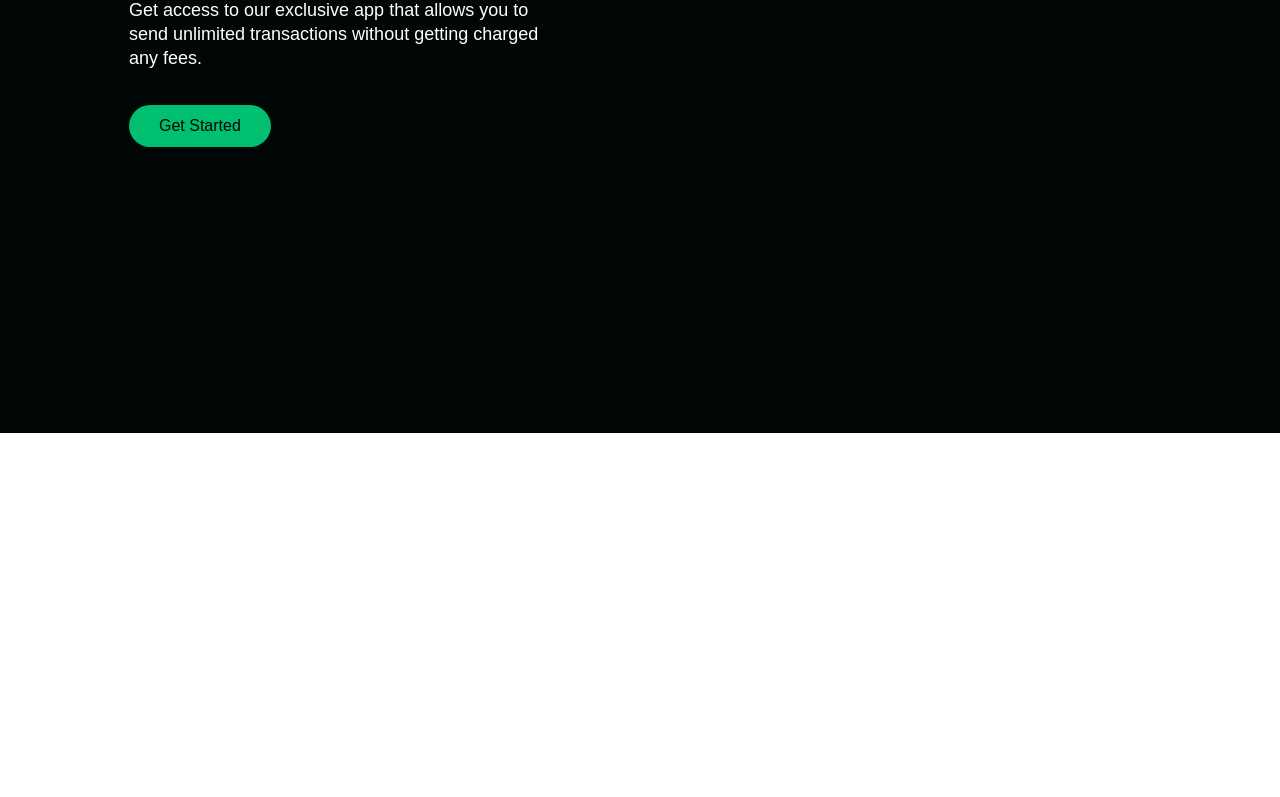
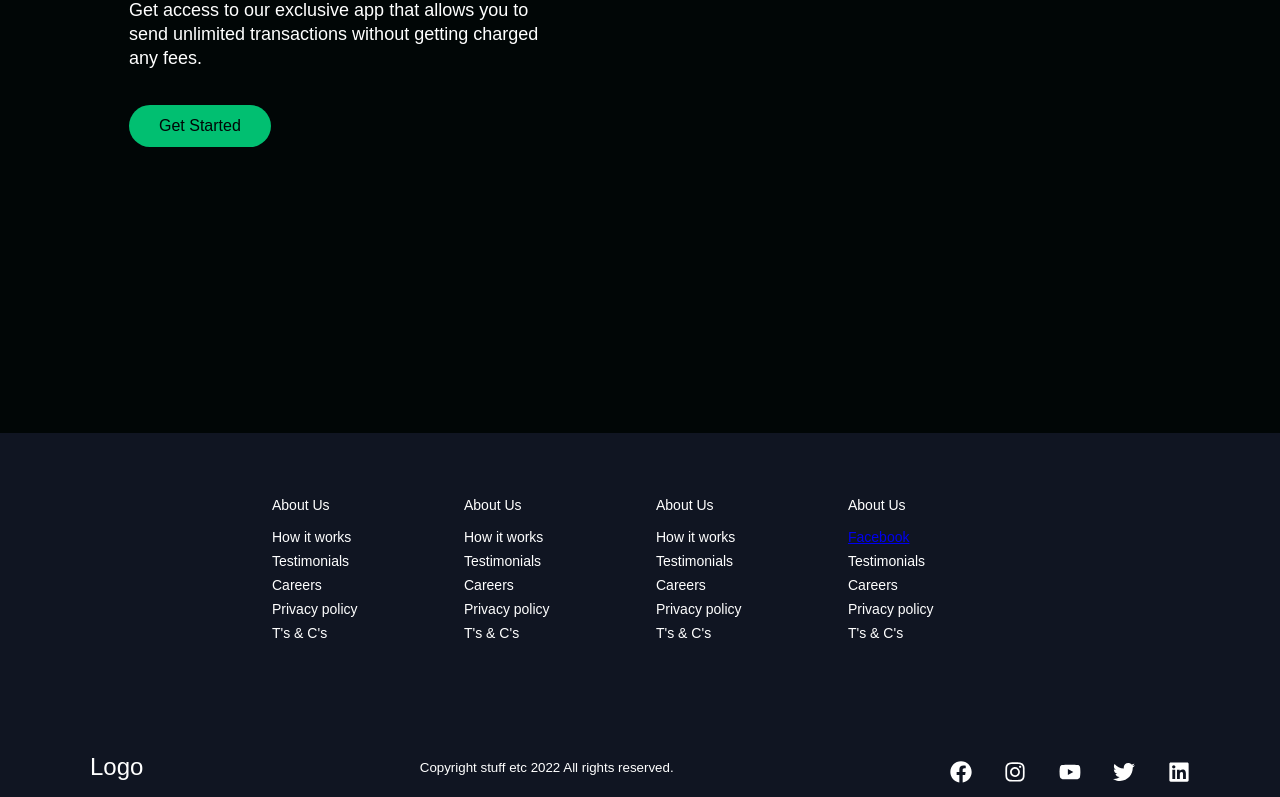
Before and after one commit to Mr-Forder/React-landing-page-template, a React (Create React App) app: page / in a window 1280 px wide. Shown: the part 3747-4544 px from the top of the page. Before the commit the page ends 4180 px from the top, so only its background shows below. Built offline with nearby package versions, Linux system fonts and the light colour scheme; a web font is replaced by a local one.

Commit message:
footer added and styled

```diff
--- /dev/null
+++ b/src/components/Footer/FooterElements.js
@@ -0,0 +1,112 @@
+import styled from "styled-components";
+import { Link } from "react-router-dom";
+
+export const FooterContainer = styled.div`
+  background-color: #101522;
+`;
+
+export const FooterWrap = styled.div`
+  padding: 48px 24px;
+  display: flex;
+  justify-content: center;
+  align-items: center;
+  max-width: 1100px;
+  margin: 0 auto;
+`;
+
+export const FooterLinksContainer = styled.div`
+  display: flex;
+  justify-content: center;
+
+  @media screen and (max-width: 820px) {
+    padding-top: 32px;
+  } ;
+`;
+
+export const FooterLinksWrapper = styled.div`
+  display: flex;
+
+  @media screen and (max-width: 820px) {
+    flex-direction: column;
+  } ;
+`;
+
+export const FooterLinkItems = styled.div`
+  display: flex;
+  flex-direction: column;
+  align-items: flex-start;
+  margin: 16px;
+  text-align: left;
+  width: 160px;
+  box-sizing: border-box;
+  color: #fff;
+
+  @media screen and (max-width: 420px) {
+    margin: 0;
+    padding: 10px;
+    width: 100%;
+  }
+`;
+
+export const FooterLinkTitle = styled.div`
+  font-size: 14px;
+  margin-bottom: 16px;
+`;
+
+export const FooterLink = styled.div`
+  color: #fff;
+  text-decoration: none;
+  margin-bottom: 0.5rem;
+  font-size: 14px;
+  cursor: pointer;
+
+  &:hover {
+    color: #01bf71;
+    transition: 0.3s ease-out;
+  }
+`;
+
+export const SocialMedia = styled.section`
+max-width:1000px
+width: 100%;
+`;
+
+export const SocialMediaWrap = styled.div`
+  display: flex;
+  justify-content: space-between;
+  align-items: center;
+  max-width: 1100px;
+  margin: 40px auto 0 auto;
+
+  @media screen and (max-width: 820px) {
+    flex-direction: column;
+  }
+`;
+
+export const SocialLogo = styled(Link)`
+  color: #fff;
+  cursor: pointer;
+  text-decoration: none;
+  justify-self: start;
+  font-size: 1.5rem;
+  display: flex;
+  align-items: center;
+  margin-bottom: 16px;
+`;
+
+export const WebsiteRights = styled.small`
+  color: #fff;
+  margin-bottom: 16px;
+`;
+
+export const SocialIcons = styled.div`
+  display: flex;
+  justify-content: space-between;
+  align-items: center;
+  width: 240px;
+`;
+
+export const SocialIconLink = styled.a`
+  color: #fff;
+  font-size: 22px;
+`;
--- /dev/null
+++ b/src/components/Footer/index.js
@@ -0,0 +1,119 @@
+import React from "react";
+import {
+  FaFacebook,
+  FaInstagram,
+  FaLinkedin,
+  FaYoutube,
+  FaTwitter,
+} from "react-icons/fa";
+import {
+  FooterContainer,
+  FooterWrap,
+  FooterLinksWrapper,
+  FooterLinksContainer,
+  FooterLinkItems,
+  FooterLinkTitle,
+  FooterLink,
+  SocialMedia,
+  SocialMediaWrap,
+  SocialLogo,
+  SocialIconLink,
+  WebsiteRights,
+  SocialIcons,
+} from "./FooterElements";
+
+const Footer = () => {
+  return (
+    <FooterContainer>
+      <FooterWrap>
+        <FooterLinksContainer>
+          <FooterLinksWrapper>
+            <FooterLinkItems>
+              <FooterLinkTitle>About Us</FooterLinkTitle>
+              <FooterLink to="/">How it works</FooterLink>
+              <FooterLink to="/">Testimonials</FooterLink>
+              <FooterLink to="/">Careers</FooterLink>
+              <FooterLink to="/">Privacy policy</FooterLink>
+              <FooterLink to="/">T's & C's</FooterLink>
+            </FooterLinkItems>
+            <FooterLinkItems>
+              <FooterLinkTitle>About Us</FooterLinkTitle>
+              <FooterLink to="/">How it works</FooterLink>
+              <FooterLink to="/">Testimonials</FooterLink>
+              <FooterLink to="/">Careers</FooterLink>
+              <FooterLink to="/">Privacy policy</FooterLink>
+              <FooterLink to="/">T's & C's</FooterLink>
+            </FooterLinkItems>
+          </FooterLinksWrapper>
+          <FooterLinksWrapper>
+            <FooterLinkItems>
+              <FooterLinkTitle>About Us</FooterLinkTitle>
+              <FooterLink to="/">How it works</FooterLink>
+              <FooterLink to="/">Testimonials</FooterLink>
+              <FooterLink to="/">Careers</FooterLink>
+              <FooterLink to="/">Privacy policy</FooterLink>
+              <FooterLink to="/">T's & C's</FooterLink>
+            </FooterLinkItems>
+            <FooterLinkItems>
+              <FooterLinkTitle>About Us</FooterLinkTitle>
+              <FooterLink>
+                <a href="http://www.facebook.com">Facebook</a>
+              </FooterLink>
+              <FooterLink to="/">Testimonials</FooterLink>
+              <FooterLink to="/">Careers</FooterLink>
+              <FooterLink to="/">Privacy policy</FooterLink>
+              <FooterLink to="/">T's & C's</FooterLink>
+            </FooterLinkItems>
+          </FooterLinksWrapper>
+        </FooterLinksContainer>
+      </FooterWrap>
+      <SocialMedia>
+        <SocialMediaWrap>
+          <SocialLogo to="/">Logo</SocialLogo>
+          <WebsiteRights>
+            Copyright stuff etc {new Date().getFullYear()} All rights reserved.
+          </WebsiteRights>
+          <SocialIcons>
+            <SocialIconLink
+              href="//www.facebook.com"
+              target="_blank"
+              aria-label="Facebook"
+            >
+              <FaFacebook />
+            </SocialIconLink>
+            <SocialIconLink
+              href="//www.instagram.com"
+              target="_blank"
+              aria-label="Instagram"
+            >
+              <FaInstagram />
+            </SocialIconLink>
+            <SocialIconLink
+              href="//www.youtube.com"
+              target="_blank"
+              aria-label="Youtube"
+            >
+              <FaYoutube />
+            </SocialIconLink>
+            <SocialIconLink
+              href="//www.twitter.com"
+              target="_blank"
+              aria-label="Twitter"
+            >
+              <FaTwitter />
+            </SocialIconLink>
+            <SocialIconLink
+              href="//www.linkedin.com"
+              target="_blank"
+              aria-label="Linkedin"
+            >
+              <FaLinkedin />
+            </SocialIconLink>
+          </SocialIcons>
+        </SocialMediaWrap>
+      </SocialMedia>
+    </FooterContainer>
+  );
+};
+
+export default Footer;
--- a/src/pages/index.js
+++ b/src/pages/index.js
@@ -3,6 +3,7 @@
 import Navbar from "../components/Navbar";
 import HeroSection from "../components/HeroSection";
 import InfoSection from "../components/InfoSection";
+import Footer from "../components/Footer";
 import {
   homeObjOne,
   homeObjTwo,
@@ -26,6 +27,7 @@
       <InfoSection {...homeObjTwo} />
       <ServicesSection />
       <InfoSection {...homeObjThree} />
+      <Footer />
     </>
   );
 };
```
